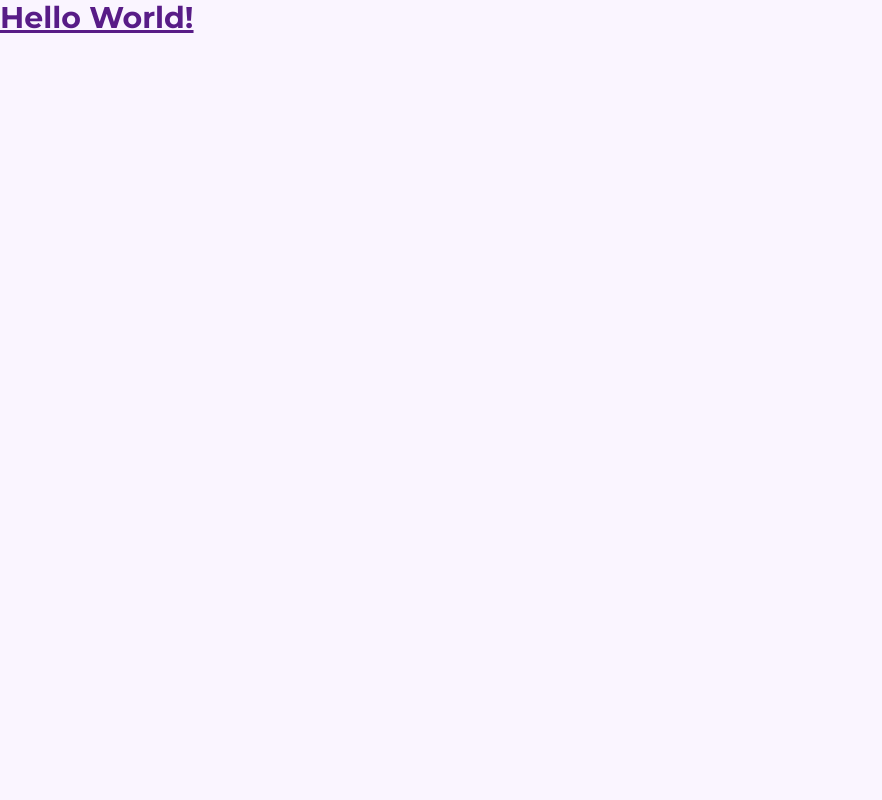
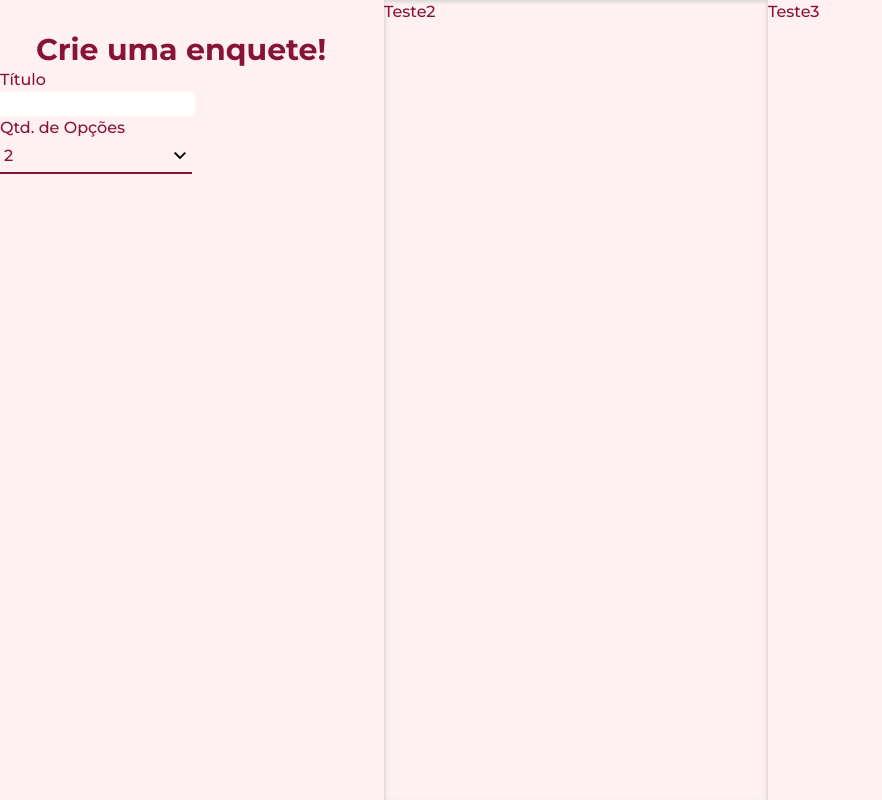
Before and after one commit to luccarojasc/reactPoll, a React (Vite) app: page / in a window 1280 px wide. Shown: the whole page, without its empty margins (0-882 px from the left). Built offline with nearby package versions, Linux system fonts and the light colour scheme.

Commit message:
algumas estilizacoes globais e inicio da secao de criar uma enquete

```diff
--- a/index.html
+++ b/index.html
@@ -9,7 +9,7 @@
     <link href="https://fonts.googleapis.com/css2?family=Inter&family=Montserrat:ital,wght@0,500;0,600;0,700;0,800;0,900;1,400&family=Poppins&display=swap" rel="stylesheet" />
     <title>Projeto Enquetes</title>
   </head>
-  <body class="bg-purple-50 text-purple-900 antialiased">
+  <body class="bg-rose-50 text-rose-900 antialiased">
     <div id="root"></div>
     <script type="module" src="/src/main.tsx"></script>
   </body>
--- a/src/App.tsx
+++ b/src/App.tsx
@@ -1,6 +1,40 @@
+import { useState } from "react"
+
 export function App() {
+  const [selected, setSelected] = useState(2);
+  const [open, setOpen] = useState(false);
+
   return(
-    <h1 className="text-3xl font-bold underline">Hello World!</h1>
+    <div className="mx-auto max-w-screen-2xl h-screen flex">
+      <div className="min-w-96 shadow-md shadow-stone-300">
+        <h1 className="text-3xl font-bold mt-8 ml-9">Crie uma enquete!</h1>
+        <form>
+          <div>
+            <h1>Título</h1>
+            <input></input>
+          </div>
+          <div>
+            <h1>Qtd. de Opções</h1>
+            <div className="bg-rose-50 w-48 h-8 pl-1 flex items-center justify-between select-none" onClick={()=> setOpen(!open)}>
+              {selected}
+              <img src="./downArrow.png" className={`${(open) && "rotate-180"} transition-all`} />
+            </div>
+            <ul className={'border-b-2 bg-rose-50 border-rose-900 overflow-hidden w-48 transition-all ' + (open ? 'max-h-60' : 'max-h-0')}>
+              <li className="pl-1 hover:bg-rose-900 hover:text-rose-50 select-none" onClick={()=> {setSelected(2); setOpen(false)}}>2</li>
+              <li className="pl-1 hover:bg-rose-900 hover:text-rose-50 select-none" onClick={()=> {setSelected(3); setOpen(false)}}>3</li>
+              <li className="pl-1 hover:bg-rose-900 hover:text-rose-50 select-none" onClick={()=> {setSelected(4); setOpen(false)}}>4</li>
+              <li className="pl-1 hover:bg-rose-900 hover:text-rose-50 select-none" onClick={()=> {setSelected(5); setOpen(false)}}>5</li>
+            </ul>
+          </div>
+        </form>
+      </div>
+      <div className="min-w-96 shadow-inner shadow-stone-300">
+        <h1>Teste2</h1>
+      </div>
+      <div className="w-full shadow-md shadow-stone-300 mx-auto">
+        <h1>Teste3</h1>
+      </div>
+    </div>
   )
 }
 
```
Also changed, not shown: public/downArrow.png (added).
